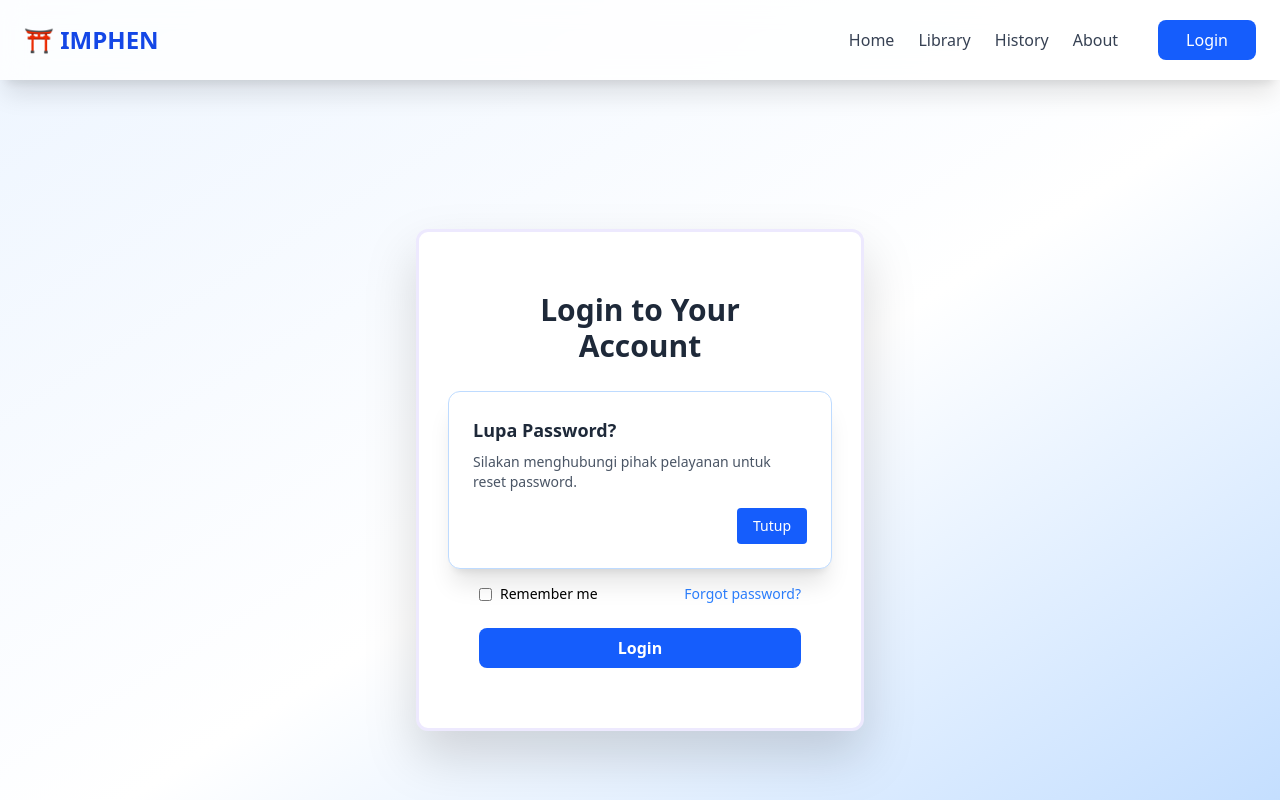
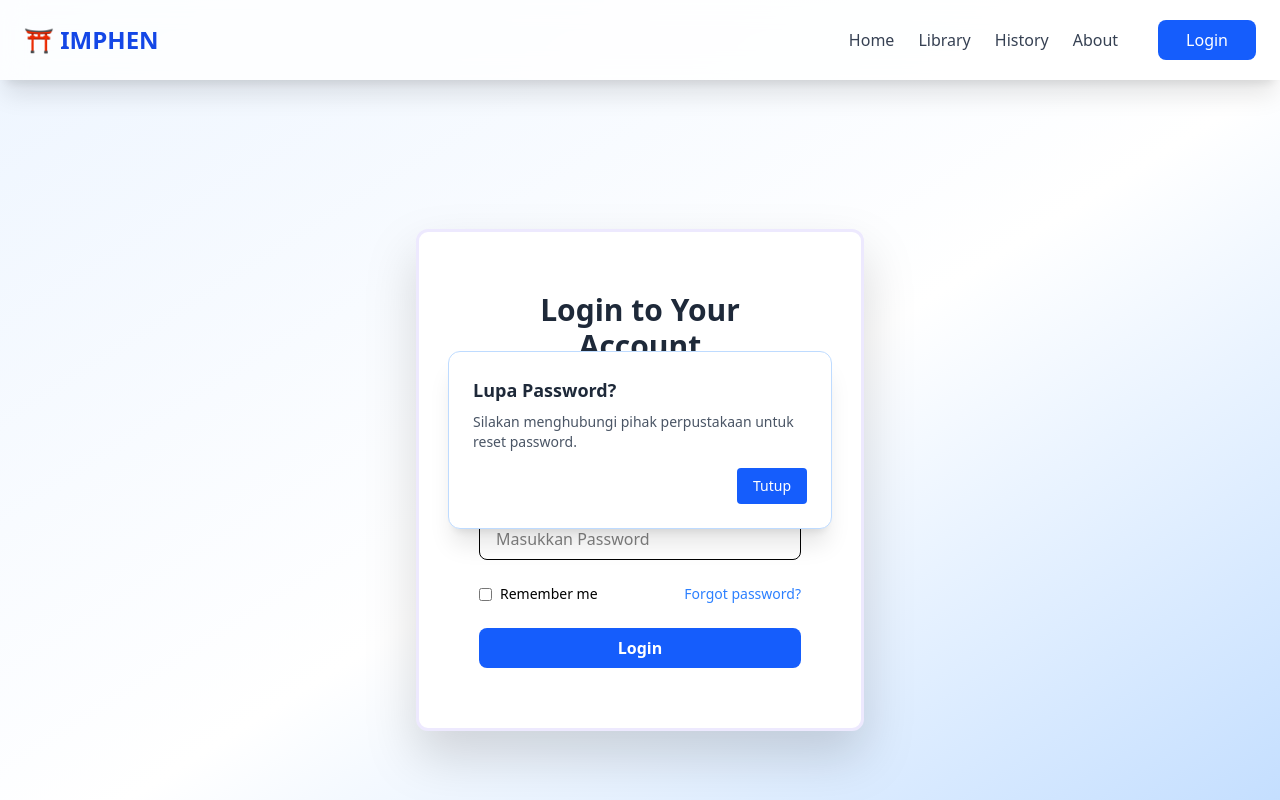
Before and after one commit to ihsann009/library_apps, a React (Vite) app: page /login in a window 1280 px wide. Both pictures are taken after a click on the button "Forgot password?". Shown: the top 800 px of the page. Built offline with nearby package versions, Linux system fonts and the light colour scheme.

Commit message:
add feat: forgot-pass pop up & layout

```diff
--- a/src/pages/Login.jsx
+++ b/src/pages/Login.jsx
@@ -55,10 +55,10 @@ const LoginPage = () => {
       {/* Pop-up Center */}
       {showModal && (
         <div className="absolute inset-0 flex items-center justify-center z-50">
-          <div className="bg-white border border-blue-200 p-6 rounded-xl shadow-xl animate-fadeZoomIn max-w-sm w-full mx-4">
+          <div className="bg-white border border-blue-200 p-6 rounded-xl shadow-xl animate-fadeZoomIn max-w-sm w-full mx-4 mb-20">
             <h3 className="text-lg font-semibold text-gray-800 mb-2">Lupa Password?</h3>
             <p className="text-sm text-gray-600 mb-4">
-              Silakan menghubungi pihak pelayanan untuk reset password.
+              Silakan menghubungi pihak perpustakaan untuk reset password.
             </p>
             <div className="flex justify-end">
               <button
@@ -87,7 +87,7 @@ const LoginPage = () => {
           }
 
           .animate-fadeZoomIn {
-            animation: fadeZoomIn 0.25s ease-out forwards;
+            animation: fadeZoomIn 0.3s ease-out forwards;
           }
         `}
       </style>
```
